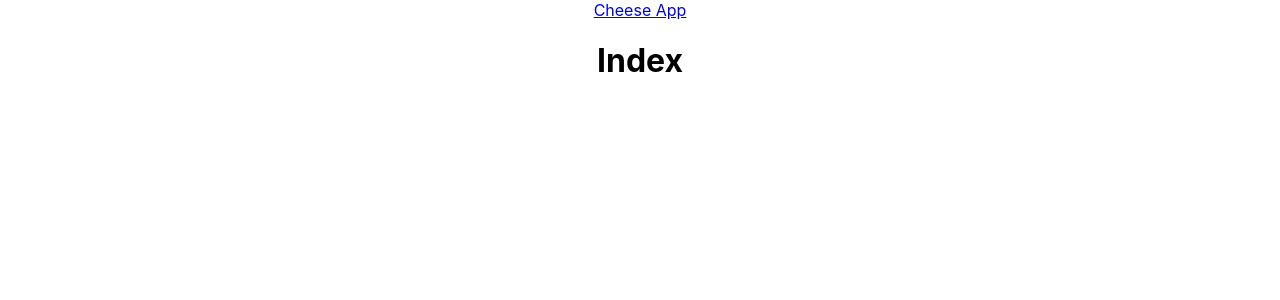
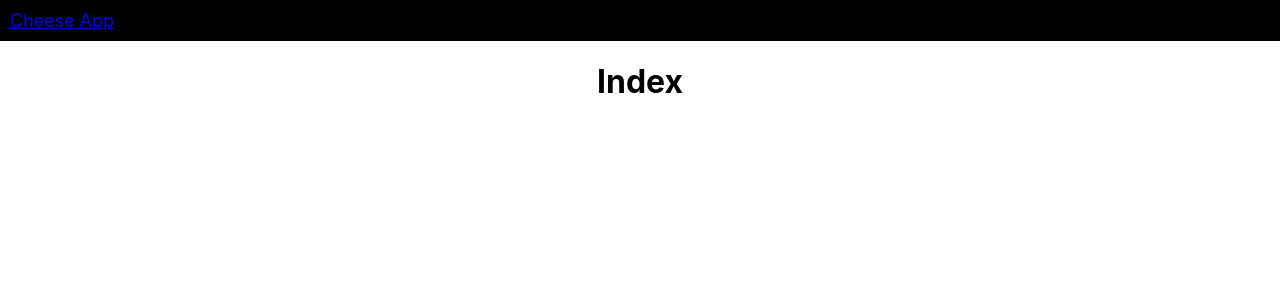
Before and after one commit to SWIRTH9092/cheese_frontend, a React (Create React App) app: page / in a window 1280 px wide. Shown: the top 300 px of the page. Built offline with nearby package versions, Linux system fonts and the light colour scheme.

Commit message:
add sass css styles to styles.scss.   add import of styles to app.js

```diff
--- a/src/App.js
+++ b/src/App.js
@@ -1,5 +1,6 @@
 // import logo from './logo.svg';
 import './App.css';
+import './styles.scss'
 //---------------------------------------
 //   import dependencies
 //---------------------------------------
--- a/src/styles.scss
+++ b/src/styles.scss
@@ -0,0 +1,34 @@
+//---------------------------
+//  variables
+//---------------------------
+
+$maincolor: black;
+$contrastcolor: whilte;
+
+@mixin white-text-black-bg {
+    color: $contrastcolor;
+    background-color: $maincolor;
+}
+
+@mixin black-test-white-bg {
+    color: $maincolor;
+    background-color: $contrastcolor;
+}
+
+//---------------------------
+//  Header
+//---------------------------
+
+nav {
+    @include white-text-black-bg;
+    display: flex;
+    justify-content: flex-start;
+
+    a {
+        @include white-text-black-bg;
+        div {
+            margin: 10px;
+            font-size: large;
+        }
+    }
+}
```
